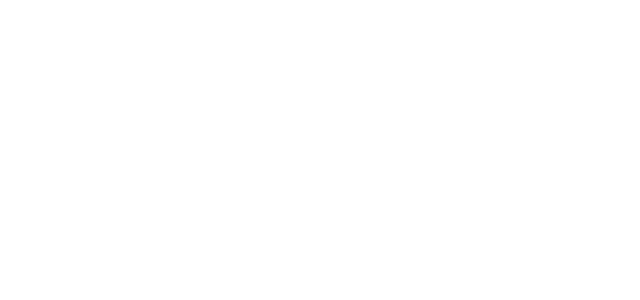
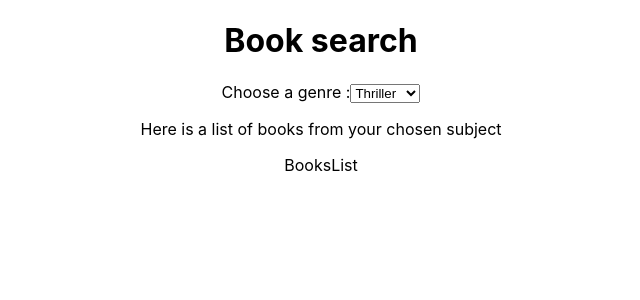
Before and after one commit to EmilyRoseCotter/react-hooks-example, a React (Create React App) app: page / in a window 1280 px wide. Shown: the top 300 px of the page, without its empty margins (319-959 px from the left). Built offline with nearby package versions, Linux system fonts and the light colour scheme; no server answers.

Commit message:
completed step 4

```diff
--- a/package.json
+++ b/package.json
@@ -6,6 +6,7 @@
     "@testing-library/jest-dom": "^5.11.4",
     "@testing-library/react": "^11.1.0",
     "@testing-library/user-event": "^12.1.10",
+    "axios": "^0.26.1",
     "react": "^17.0.2",
     "react-dom": "^17.0.2",
     "react-scripts": "4.0.3",
--- a/src/App.js
+++ b/src/App.js
@@ -1,9 +1,25 @@
 import './App.css';
-
+import { useEffect, useState } from 'react';
+import axios from 'axios';
+import Header from './components/Header';
+import BooksContainer from './components/BooksContainer';
 
 function App() {
+  const [subject, setSubject] = useState('thriller');
+  const [booksData, setBooksData] = useState(null);
+
+  const handleChange = (event) => {
+    setSubject(event.target.value)
+  }
+
+  useEffect(() => {
+    axios.get(`http://openlibrary.org/subjects/${subject}.json?limit=5`)
+    .then(res => setBooksData(res.data))
+  }, [subject]);
   return (
     <div className="App">
+      <Header change={ handleChange }/>
+      <BooksContainer />
     </div>
   );
 }
--- /dev/null
+++ b/src/components/BooksContainer.js
@@ -0,0 +1,14 @@
+import React from 'react';
+import BooksHeader from './BooksHeader';
+import BooksList from './BooksList';
+
+const BooksContainer = () => {
+  return (
+    <div>
+        <BooksHeader />
+        <BooksList />
+    </div>
+  )
+}
+
+export default BooksContainer
--- /dev/null
+++ b/src/components/BooksHeader.js
@@ -0,0 +1,11 @@
+import React from 'react'
+
+const BooksHeader = () => {
+  return (
+    <div>
+        <p> Here is a list of books from your chosen subject</p>
+    </div>
+  )
+}
+
+export default BooksHeader
--- /dev/null
+++ b/src/components/BooksList.js
@@ -0,0 +1,9 @@
+import React from 'react'
+
+const BooksList = () => {
+  return (
+    <div>BooksList</div>
+  )
+}
+
+export default BooksList
--- /dev/null
+++ b/src/components/Header.js
@@ -0,0 +1,19 @@
+import React from 'react'
+
+const Header = ({ change }) => {
+  return (
+    <div>
+        <h1>Book search</h1>
+        <label htmlFor="Genre">Choose a genre :</label>
+
+         <select onChange={ change } name="genres" id="genres">
+           <option value="thriller">Thriller</option>
+           <option value="fantasy">Fantasy</option>
+           <option value="cats">Cats</option>
+            <option value="science">Science</option>
+         </select>
+    </div>
+  )
+}
+
+export default Header
```
Also changed, not shown: 2 other files (tests, documents, lock files or other folders).
